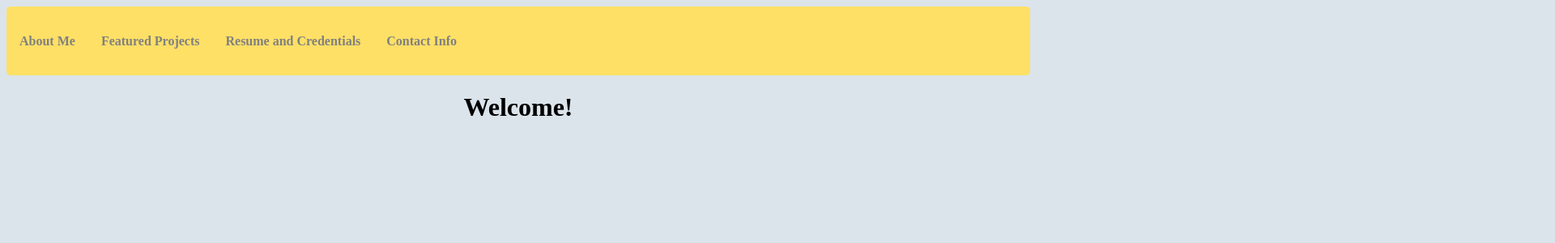
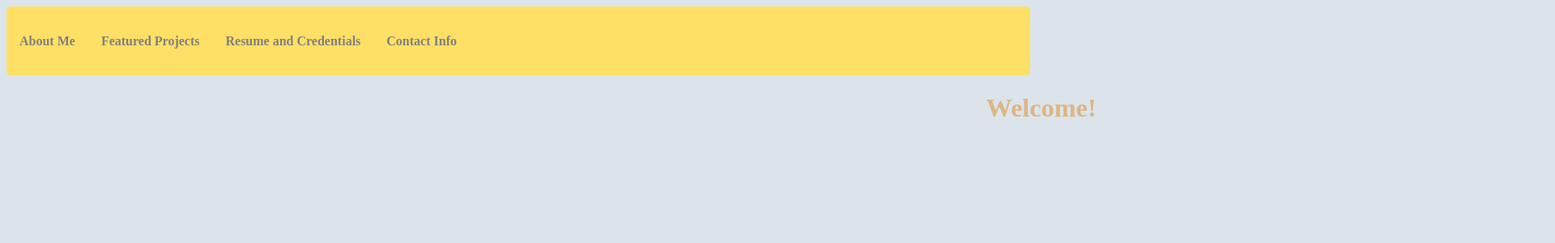
Before and after one commit to bquach1/website, a React (Create React App) app: page / in a window 1280 px wide. Shown: the top 300 px of the page at 81% size, 1920 px wide, since content can reach past the window. Built offline with nearby package versions, Linux system fonts and the light colour scheme.

Commit message:
Test slide in home page animation.

```diff
--- a/src/App.css
+++ b/src/App.css
@@ -33,3 +33,34 @@ img {
 .label {
   text-align:center;
 }
+
+.slidein {
+  animation-duration: 4s;
+  animation-name: slidein;
+  animation-iteration-count: infinite;
+  animation-delay: 2s;
+}
+
+@keyframes slidein {
+  from {
+    margin-left: 150%;
+    width: 300%;
+  }
+
+  25% {
+    font-size: 300%;
+    margin-left: 50%;
+    width: 150%;
+  }
+
+  50% {
+    margin-left: 0%;
+    width: 300%;
+  }
+
+  to {
+    color:burlywood;
+    margin-left: 100%;
+    width: 300%;
+  }
+}
--- a/src/pages/index.js
+++ b/src/pages/index.js
@@ -3,7 +3,7 @@ import React from 'react';
 const Home = () => {
   return (
     <div>
-      <h1 class="label">Welcome!</h1>
+      <h1 class="slidein">Welcome!</h1>
     </div>
   );
 };
```
